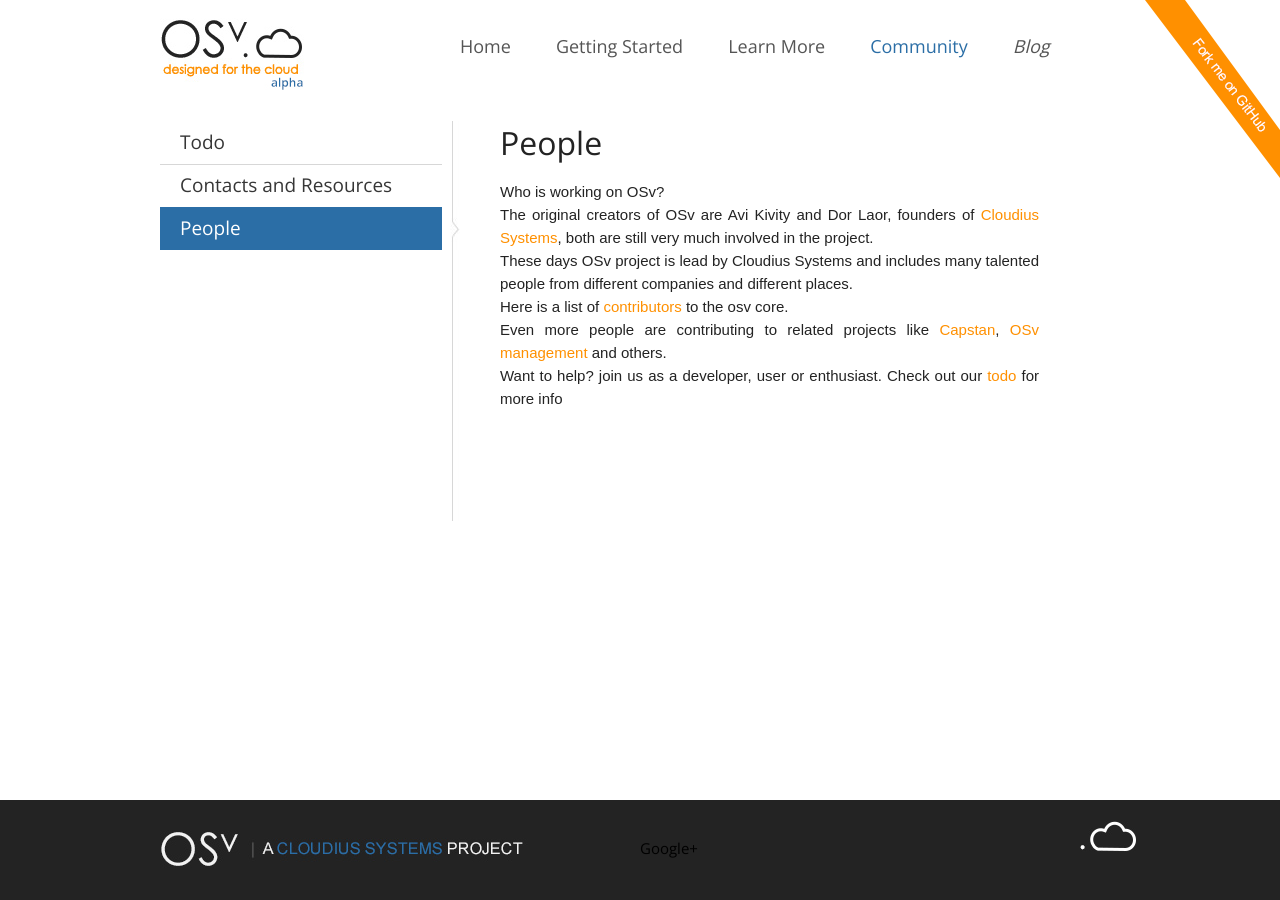
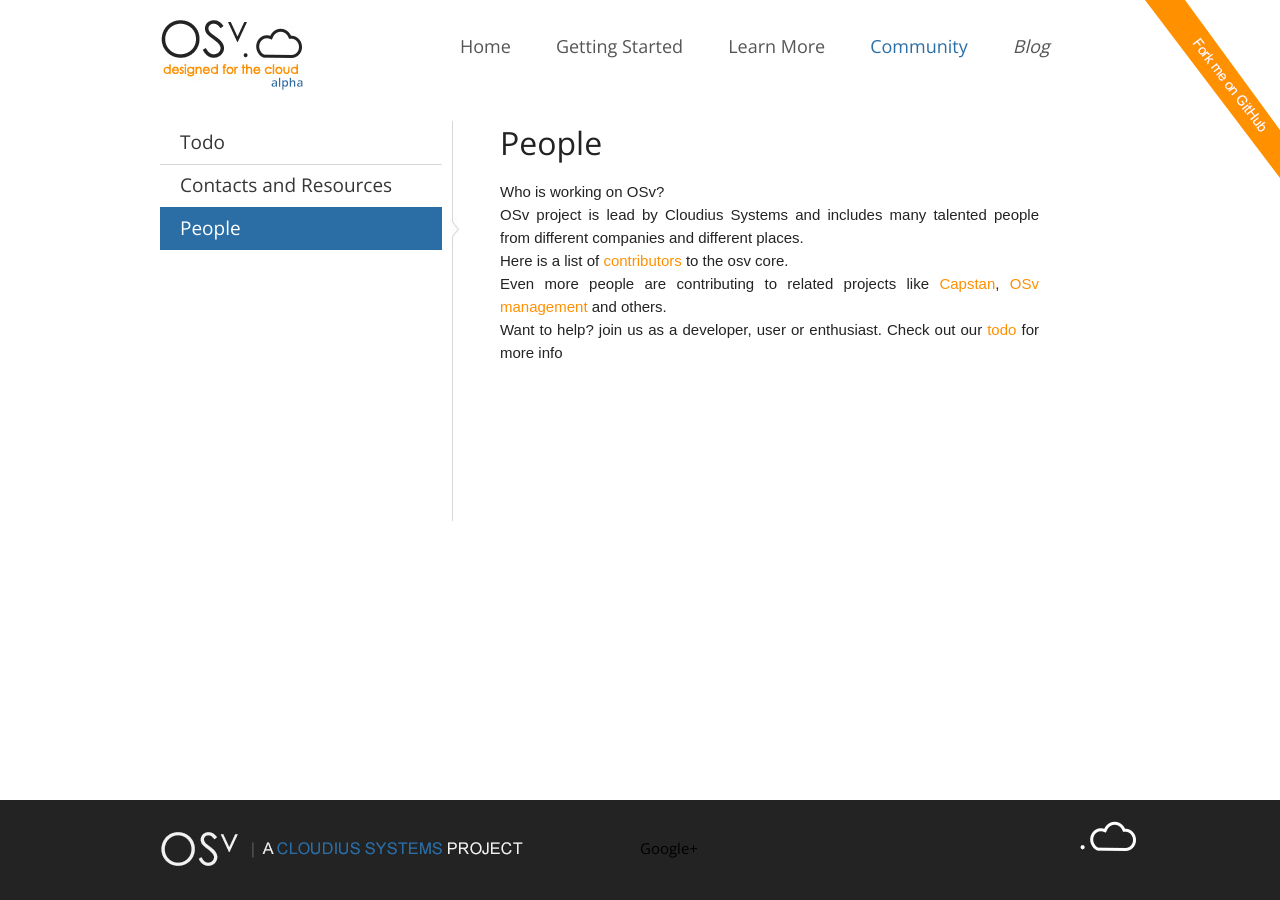
Before and after one commit to osv-io/osv-io.github.io, a Jekyll site: the page built from _posts/community/0000-01-24-people.markdown, in a window 1280 px wide. Built offline with Jekyll 4.4.1, drawn with Linux system fonts in a browser that asks for light colours.

Commit message:
remove dor and avi part

```diff
--- a/_posts/community/0000-01-24-people.markdown
+++ b/_posts/community/0000-01-24-people.markdown
@@ -9,11 +9,7 @@ show_heading: yes
 Who is working on OSv?
 <!--more-->
 
-The original creators of OSv are Avi Kivity and Dor Laor, founders of
-[Cloudius Systems](http://cloudius-systems.com/), both are still very
-much involved in the project.
-
-These days OSv project is lead by Cloudius Systems and includes many
+OSv project is lead by Cloudius Systems and includes many
 talented people from different companies and different places.
 
 Here is a list of
```
